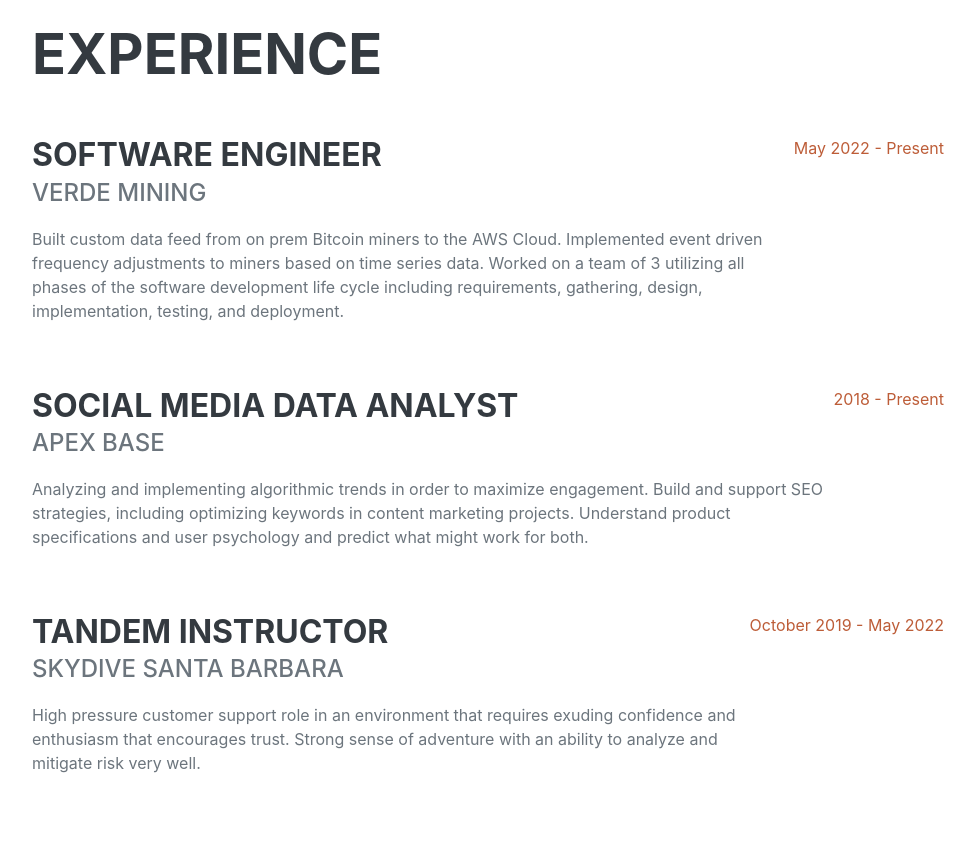
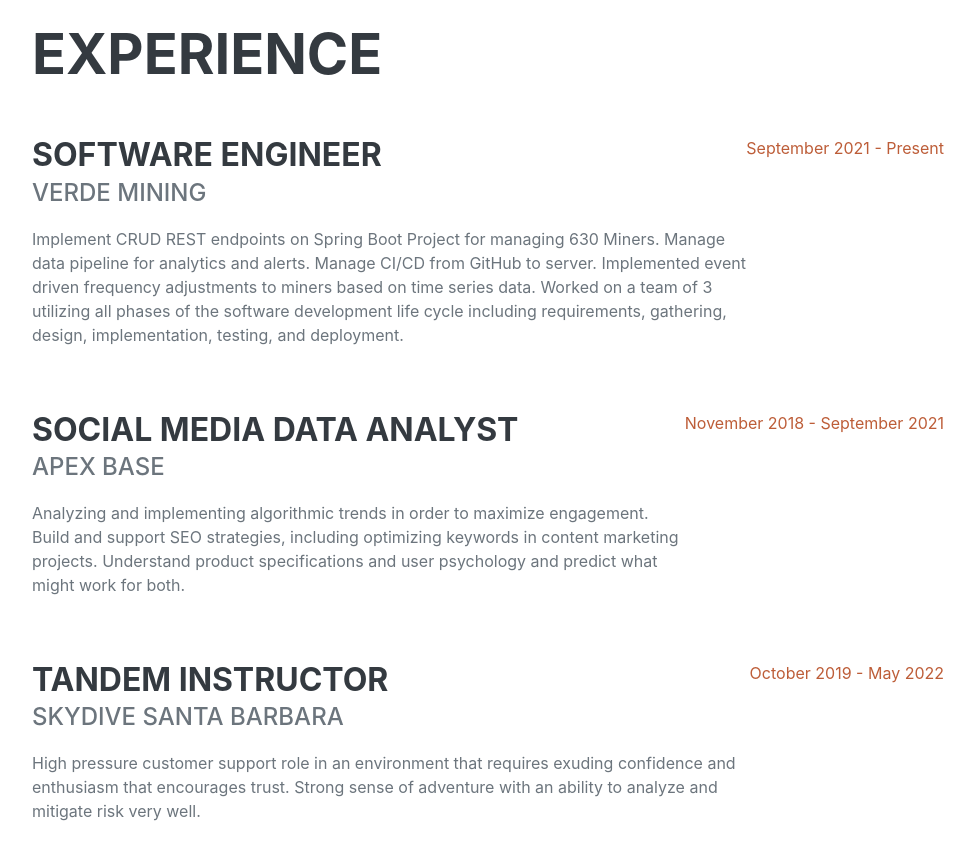
Before and after one commit to crashtellini/caden-portfolio, a plain HTML site: page index.html in a window 1280 px wide. Shown: the part 860-1718 px from the top of the page, without its empty margins (288-1263 px from the left). Drawn offline with nearby package versions, Linux system fonts and the light colour scheme; a web font is replaced by a local one.

Commit message:
Update index.html

```diff
--- a/index.html
+++ b/index.html
@@ -65,9 +65,9 @@
                         <div class="flex-grow-1">
                             <h3 class="mb-0">Software Engineer</h3>
                             <div class="subheading mb-3">Verde Mining</div>
-                            <p>Built custom data feed from on prem Bitcoin miners to the AWS Cloud. Implemented event driven frequency adjustments to miners based on time series data. Worked on a team of 3 utilizing all phases of the software development life cycle including requirements, gathering, design, implementation, testing, and deployment.</p>
+                            <p>Implement CRUD REST endpoints on Spring Boot Project for managing 630 Miners. Manage data pipeline for analytics and alerts. Manage CI/CD from GitHub to server. Implemented event driven frequency adjustments to miners based on time series data. Worked on a team of 3 utilizing all phases of the software development life cycle including requirements, gathering, design, implementation, testing, and deployment.</p>
                         </div>
-                        <div class="flex-shrink-0"><span class="text-primary">May 2022 - Present</span></div>
+                        <div class="flex-shrink-0"><span class="text-primary">September 2021 - Present</span></div>
                     </div>
                     <div class="d-flex flex-column flex-md-row justify-content-between mb-5">
                         <div class="flex-grow-1">
@@ -77,7 +77,7 @@
 
 </p>
                         </div>
-                        <div class="flex-shrink-0"><span class="text-primary"> 2018 - Present</span></div>
+                        <div class="flex-shrink-0"><span class="text-primary"> November 2018 - September 2021</span></div>
                     </div>
                     <div class="d-flex flex-column flex-md-row justify-content-between mb-5">
                         <div class="flex-grow-1">
@@ -112,7 +112,6 @@
                         <li class="list-inline-item"><i class="fab fa-node-js"></i></li>
                         <li class="list-inline-item"><i class="fab fa-github"></i></li>
                         <li class="list-inline-item"><i class="fab fa-html5"></i></li>
-                        <li class="list-inline-item"><i class="fab fa-gulp"></i></li>
                         <li class="list-inline-item"><i class="fab fa-npm"></i></li>
                     </ul>
                     <div class="subheading mb-3">Workflow</div>
```
